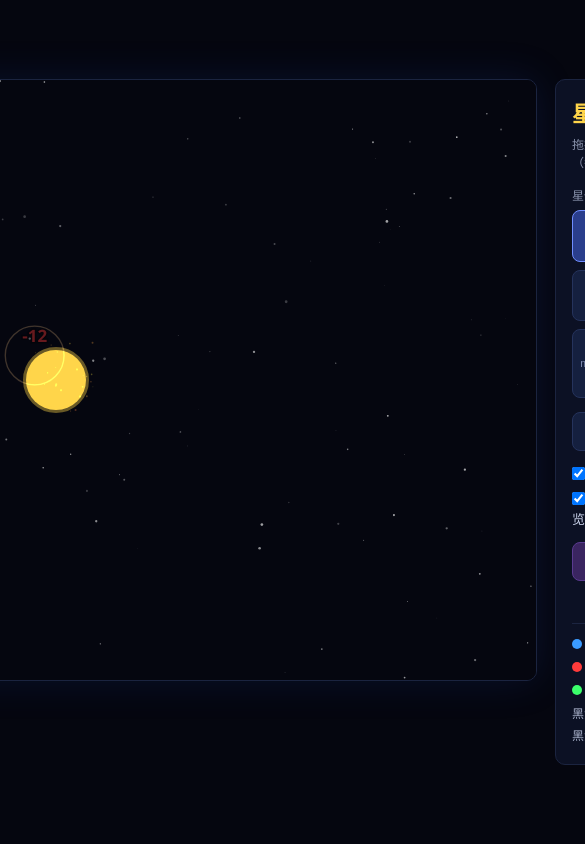
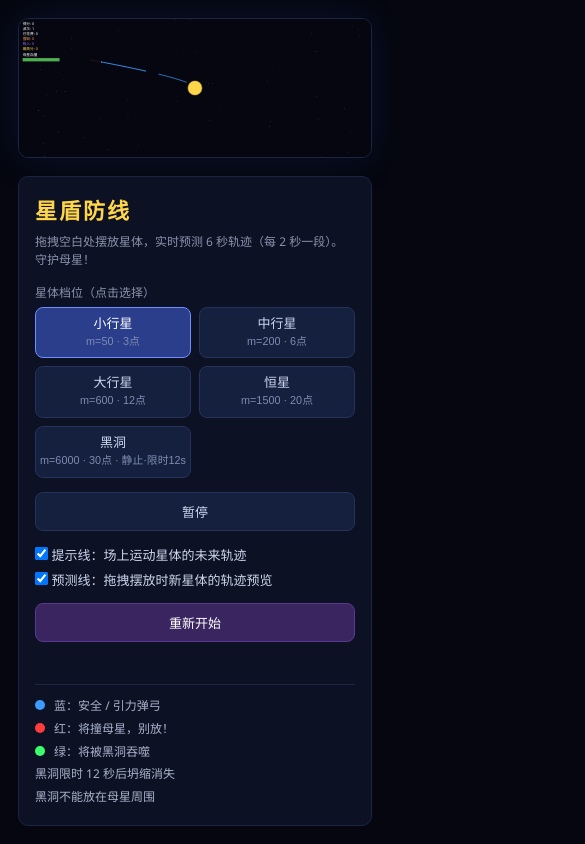
Before and after one commit to Shenyun-Z/StarShield, a plain HTML site: page index.html in a window 390 px wide. Shown: the top 844 px of the page, 585 px wide, since content can reach past the window. Drawn offline with Linux system fonts and the light colour scheme.

Commit message:
feat: v1.2 分辨率铺满适配 + 手机触屏 + 暂停动效静止

```diff
--- a/js/game.js
+++ b/js/game.js
@@ -4,7 +4,9 @@
  * 严格对接 PLAN.md 第8节接口契约，调用 physics / predictor / render。
  * ========================================================================= */
 const game = (function () {
-  const W = 960, H = 600;
+  let W = 960, H = 600;            // 逻辑世界尺寸：开局前按屏幕宽高比自动确定（铺满屏幕）
+  const REF = 600;                 // 较短边基准，保证不同屏幕下星体视觉大小一致
+  let worldLocked = false;         // 开局后锁定世界尺寸，避免中途缩放打乱已有星体
   const STEPS = 2;                 // 每帧物理子步数（DT*STEPS ≈ 帧时长）
   const DT = physics.DT;
 
@@ -303,7 +305,8 @@ const game = (function () {
   function renderFrame() {
     render.drawFrame(state.bodies, state);
     // 提示线：用"后台整系统前向 N 体模拟"预测每个星体未来轨迹（与真实积分一致，不飘忽）
-    if (input && state.showHint) {
+    // 暂停时跳过重算，画面保持静止（不闪动预测线）
+    if (input && state.showHint && !state.paused) {
       const now = performance.now();
       if (!state.hintCache || now >= state.hintNext) {
         const res = predictor.simulateFuture(state.bodies,
@@ -366,10 +369,38 @@ const game = (function () {
     renderFrame();
   }
 
+  // 分辨率/比例适配：
+  //  · 开局前按舞台容器宽高比确定逻辑世界(W×H)，使画布铺满屏幕、无黑边；
+  //    较短边固定为 REF，保证不同屏幕下星体视觉大小一致（游戏平衡不受比例影响）。
+  //  · 内部画布按显示尺寸×设备像素比(DPR)放大，保证高清。
+  //  · 开局后 worldLocked=true，窗口缩放只做等比"包含"缩放（可能留黑边），不改动世界。
+  function resize() {
+    const stage = document.querySelector('.stage');
+    const availW = (stage && stage.clientWidth) ? stage.clientWidth : (window.innerWidth - 320);
+    const availH = (stage && stage.clientHeight) ? stage.clientHeight : (window.innerHeight - 36);
+    const ar = availW / availH;
+
+    if (!worldLocked) {
+      // 让世界宽高比 = 屏幕宽高比 → 均匀缩放即可铺满
+      if (ar >= 1) { W = Math.round(REF * ar); H = REF; }   // 横屏：高度固定
+      else         { W = REF; H = Math.round(REF / ar); }   // 竖屏：宽度固定
+    }
+
+    const dpr = window.devicePixelRatio || 1;
+    const scale = Math.min(availW / W, availH / H) || 1;      // 均匀缩放（开局=铺满；锁后=包含）
+    canvas.style.width = (W * scale) + 'px';
+    canvas.style.height = (H * scale) + 'px';
+    canvas.width = Math.round(W * scale * dpr);             // 设备像素（高清）
+    canvas.height = Math.round(H * scale * dpr);
+    render.configureView(scale, dpr);
+    if (render.regenerateStars) render.regenerateStars();
+  }
+
   function init() {
     canvas = document.getElementById('game');
-    canvas.width = W; canvas.height = H;
-    ctx = render.initRender(canvas);
+    resize();                            // 先按屏幕确定世界尺寸 W/H（铺满）
+    ctx = render.initRender(canvas);     // 再生成星空(正确 W/H) 并配置渲染上下文
+    window.addEventListener('resize', resize);
     predictorRenderer.attach(canvas);
 
     // 读取本地最高分（file:// 下个别浏览器可能限制，try 兜底）
@@ -385,10 +416,11 @@ const game = (function () {
     state.bodies.push(star);
 
     startWave(1);
+    worldLocked = true;                  // 开局后锁定世界比例，窗口缩放只等比缩放显示
     requestAnimationFrame(loop);
   }
 
-  return { init, state, TIERS, W, H, NO_HOLE_MARGIN, SCORE };
+  return { init, state, TIERS, NO_HOLE_MARGIN, SCORE, get W(){ return W; }, get H(){ return H; } };
 })();
 
 // 入口（脚本置于 body 末尾，DOM 已就绪）
--- a/js/input.js
+++ b/js/input.js
@@ -17,9 +17,10 @@ const input = (function () {
 
   function toCanvas(e) {
     const r = canvas.getBoundingClientRect();
+    // 画布显示尺寸已按分辨率缩放，需把屏幕坐标映射回逻辑世界（960x600）
     return {
-      x: (e.clientX - r.left) * (canvas.width / r.width),
-      y: (e.clientY - r.top) * (canvas.height / r.height)
+      x: (e.clientX - r.left) * (game.W / r.width),
+      y: (e.clientY - r.top) * (game.H / r.height)
     };
   }
 
@@ -61,16 +62,21 @@ const input = (function () {
     api.path = api.risk.path;   // 使用按碰撞点截断后的轨迹，避免画穿天体
   }
 
+  // 统一用 Pointer Events：鼠标 / 触摸 / 笔 同一套逻辑，手机可直接拖拽摆放星体
   function onDown(e) {
     audio.unlock();              // 首次用户交互解锁音频（浏览器自动播放策略）
-    if (e.button !== 0) return;
     if (game.state.gameOver) return;
+    if (e.button !== undefined && e.button !== 0) return;   // 仅主键（左键/触摸/笔触）
     const p = toCanvas(e);
     api.dragging = true;
     api.sx = p.x; api.sy = p.y; api.mx = p.x; api.my = p.y;
     api.smx = p.x; api.smy = p.y;   // 平滑坐标与起点一致，避免初始跳变
     api.lastPredict = 0;
     refreshPrediction();
+    // 捕获指针：拖出画布范围也能持续收到 move/up，触摸拖拽更顺滑
+    if (canvas.setPointerCapture && e.pointerId !== undefined) {
+      try { canvas.setPointerCapture(e.pointerId); } catch (_) {}
+    }
     e.preventDefault();
   }
 
@@ -78,15 +84,19 @@ const input = (function () {
     if (!api.dragging) return;
     const p = toCanvas(e);
     api.mx = p.x; api.my = p.y;
-    // 指数滤波去抖：平滑坐标缓慢跟随真实鼠标，抑制高频微抖引起的线端跳动
+    // 指数滤波去抖：平滑坐标缓慢跟随真实指针，抑制高频微抖引起的线端跳动
     api.smx += (p.x - api.smx) * 0.35;
     api.smy += (p.y - api.smy) * 0.35;
     refreshPrediction();
+    e.preventDefault();
   }
 
   function onUp(e) {
     if (!api.dragging) return;
     api.dragging = false;
+    if (canvas.releasePointerCapture && e.pointerId !== undefined) {
+      try { canvas.releasePointerCapture(e.pointerId); } catch (_) {}
+    }
 
     const tier = game.TIERS[game.state.currentTier];
     const v = ghostVelocity();
@@ -139,9 +149,10 @@ const input = (function () {
   function init() {
     canvas = document.getElementById('game');
 
-    canvas.addEventListener('mousedown', onDown);
-    window.addEventListener('mousemove', onMove);
-    window.addEventListener('mouseup', onUp);
+    canvas.addEventListener('pointerdown', onDown);
+    window.addEventListener('pointermove', onMove);
+    window.addEventListener('pointerup', onUp);
+    window.addEventListener('pointercancel', onUp);
 
     document.querySelectorAll('[data-tier]').forEach(b => {
       b.addEventListener('click', () => selectTier(b.dataset.tier));
--- a/js/render.js
+++ b/js/render.js
@@ -6,6 +6,28 @@
 const render = (function () {
   let ctx, canvas;
   let bgStars = [];
+  // 视图缩放：逻辑坐标(960x600) → 设备像素（含 DPR），由 game.resize 设置
+  let viewSX = 1, viewSY = 1;
+
+  // 由 game 在初始化/窗口缩放时调用：scale=CSS 像素/逻辑单位，dpr=设备像素比
+  function configureView(scale, dpr) {
+    viewSX = scale * (dpr || 1);
+    viewSY = scale * (dpr || 1);
+  }
+
+  // 窗口尺寸/比例变化时重建背景星空，覆盖新的世界范围（canvas 未就绪时安全跳过）
+  function regenerateStars() {
+    if (!canvas) return;
+    bgStars = [];
+    for (let i = 0; i < 120; i++) {
+      bgStars.push({
+        x: Math.random() * game.W,
+        y: Math.random() * game.H,
+        r: Math.random() * 1.2 + 0.2,
+        a: Math.random() * 0.5 + 0.2
+      });
+    }
+  }
 
   function initRender(c) {
     canvas = c;
@@ -13,8 +35,8 @@ const render = (function () {
     bgStars = [];
     for (let i = 0; i < 120; i++) {
       bgStars.push({
-        x: Math.random() * c.width,
-        y: Math.random() * c.height,
+        x: Math.random() * game.W,
+        y: Math.random() * game.H,
         r: Math.random() * 1.2 + 0.2,
         a: Math.random() * 0.5 + 0.2
       });
@@ -199,10 +221,13 @@ const render = (function () {
   }
 
   function drawFrame(bodies, state) {
-    ctx.clearRect(0, 0, canvas.width, canvas.height);
+    const W = game.W, H = game.H;
+    // 适配分辨率：把逻辑坐标映射到设备像素（缩放 + DPR 高清），后续绘制均用逻辑尺寸
+    ctx.setTransform(viewSX, 0, 0, viewSY, 0, 0);
+    ctx.clearRect(0, 0, W, H);
     // 背景
     ctx.fillStyle = '#05060f';
-    ctx.fillRect(0, 0, canvas.width, canvas.height);
+    ctx.fillRect(0, 0, W, H);
     ctx.save();
     for (const s of bgStars) {
       ctx.fillStyle = 'rgba(255,255,255,' + s.a + ')';
@@ -210,9 +235,9 @@ const render = (function () {
     }
     ctx.restore();
 
-    // 屏震
+    // 屏震（暂停/结束时冻结，否则每帧随机抖动会让静止画面看起来在"反复播放"）
     ctx.save();
-    if (state.shake > 0) {
+    if (state.shake > 0 && !state.paused && !state.gameOver) {
       const s = state.shake;
       ctx.translate((Math.random() - 0.5) * s, (Math.random() - 0.5) * s);
     }
@@ -227,38 +252,38 @@ const render = (function () {
     if (state.gameOver) {
       ctx.save();
       ctx.fillStyle = 'rgba(0,0,0,0.6)';
-      ctx.fillRect(0, 0, canvas.width, canvas.height);
+      ctx.fillRect(0, 0, W, H);
       ctx.fillStyle = '#fff';
       ctx.textAlign = 'center';
       ctx.font = '42px "Segoe UI", sans-serif';
-      ctx.fillText('游戏结束', canvas.width / 2, canvas.height / 2 - 20);
+      ctx.fillText('游戏结束', W / 2, H / 2 - 20);
       ctx.font = '20px "Segoe UI", sans-serif';
       ctx.fillText('到达波次: ' + state.wave,
-                   canvas.width / 2, canvas.height / 2 + 20);
+                   W / 2, H / 2 + 20);
       ctx.font = '15px "Segoe UI", sans-serif';
       ctx.fillText('撞毁 ' + (state.destroyed || 0) + '   ·   吸入 ' + (state.captured || 0),
-                   canvas.width / 2, canvas.height / 2 + 46);
+                   W / 2, H / 2 + 46);
       ctx.fillText('得分 ' + state.score + '  −  已花费 ' + state.spent,
-                   canvas.width / 2, canvas.height / 2 + 72);
+                   W / 2, H / 2 + 72);
       ctx.font = '26px "Segoe UI", sans-serif';
       ctx.fillStyle = '#ffd54a';
       ctx.fillText('最终得分: ' + state.finalScore,
-                   canvas.width / 2, canvas.height / 2 + 106);
+                   W / 2, H / 2 + 106);
       ctx.font = '15px "Segoe UI", sans-serif';
       ctx.fillText('最高分: ' + (state.best || 0),
-                   canvas.width / 2, canvas.height / 2 + 136);
+                   W / 2, H / 2 + 136);
       if (state.newRecord) {
         ctx.font = '22px "Segoe UI", sans-serif';
         ctx.fillStyle = '#ffd54a';
-        ctx.fillText('★ 新纪录！', canvas.width / 2, canvas.height / 2 + 166);
+        ctx.fillText('★ 新纪录！', W / 2, H / 2 + 166);
       }
       ctx.fillStyle = '#fff';
       ctx.font = '18px "Segoe UI", sans-serif';
-      ctx.fillText('点击右侧"重新开始"再来一局',
-                   canvas.width / 2, canvas.height / 2 + (state.newRecord ? 196 : 166));
+      ctx.fillText('点击「重新开始」再来一局',
+                   W / 2, H / 2 + (state.newRecord ? 196 : 166));
       ctx.restore();
     }
   }
 
-  return { initRender, drawFrame, colorBySpeed, drawHUD, drawFloaters };
+  return { initRender, configureView, regenerateStars, drawFrame, colorBySpeed, drawHUD, drawFloaters };
 })();
--- a/style.css
+++ b/style.css
@@ -12,12 +12,22 @@ body {
 
 .wrap {
   display: flex;
+  width: 100%;
   gap: 18px;
   padding: 18px;
   align-items: flex-start;
+  height: 100vh;
+  box-sizing: border-box;
 }
 
+/* 舞台随窗口自适应：宽屏占据剩余空间，画布由 JS 按容器比例铺满；窄屏改为竖排 */
 .stage {
+  flex: 1 1 auto;
+  min-width: 0;
+  height: calc(100vh - 36px);
+  display: flex;
+  align-items: center;
+  justify-content: center;
   background: #05060f;
   border: 1px solid #1b2440;
   border-radius: 10px;
@@ -25,14 +35,32 @@ body {
   box-shadow: 0 0 40px rgba(40, 90, 200, 0.15);
 }
 
-canvas { display: block; cursor: crosshair; }
+canvas { display: block; cursor: crosshair; touch-action: none; }
 
 .panel {
+  flex: 0 0 260px;
   width: 260px;
   background: #0c1124;
   border: 1px solid #1b2440;
   border-radius: 10px;
   padding: 16px;
+}
+
+/* 窄屏（手机/竖屏）：面板移到上方，画布占据剩余高度，世界比例随容器自适应铺满 */
+@media (max-width: 760px) {
+  .wrap {
+    flex-direction: column;
+    height: 100vh;
+  }
+  .panel {
+    flex: 0 0 auto;
+    width: 100%;
+  }
+  .stage {
+    flex: 1 1 auto;
+    width: 100%;
+    min-height: 0;
+  }
 }
 
 .panel h1 { font-size: 22px; letter-spacing: 2px; color: #ffd54a; }
```
Also changed, not shown: README.md.
